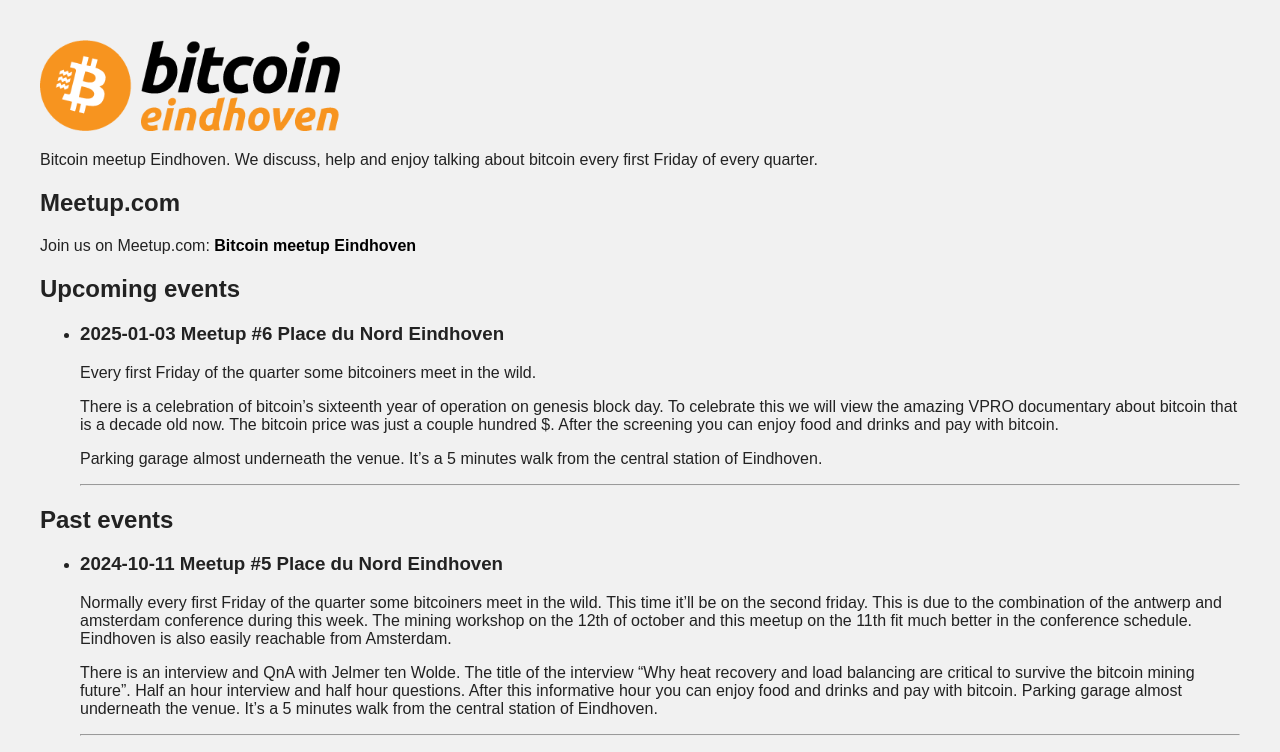
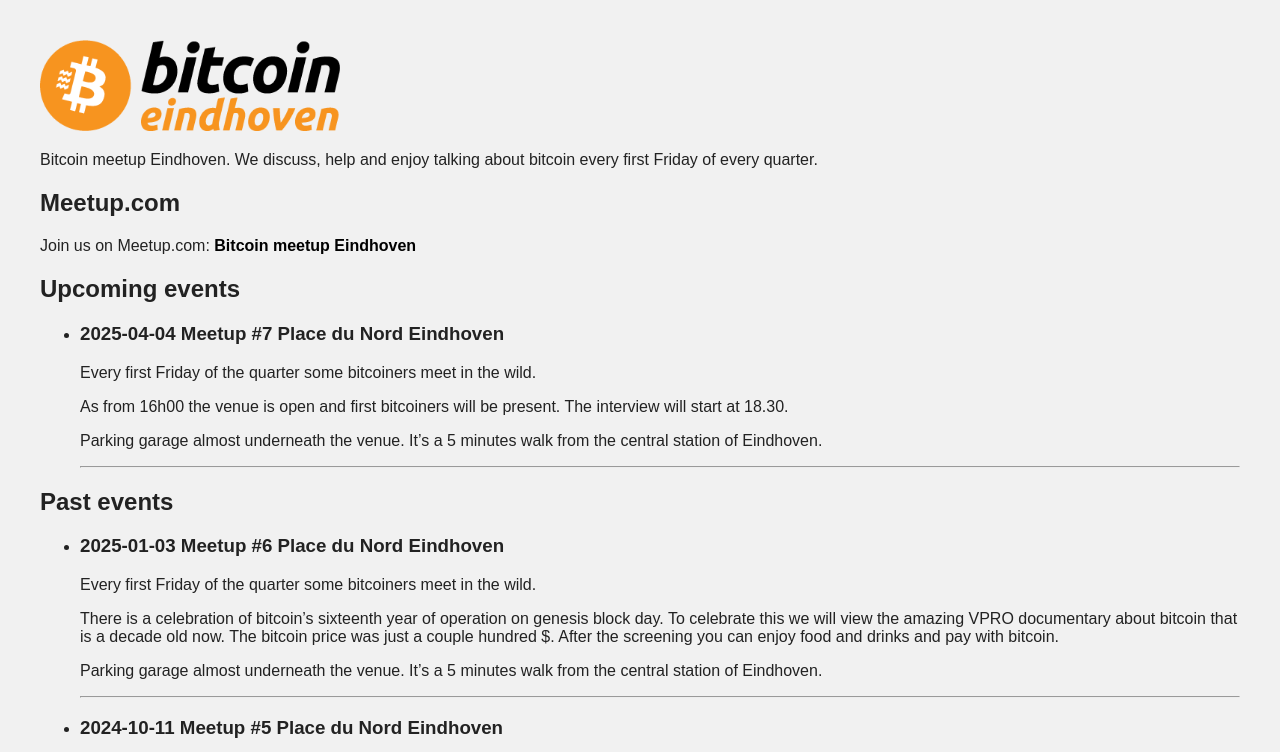
Before and after one commit to bitcoineindhoven/bitcoineindhoven.nl, a plain HTML site: page index.html in a window 1280 px wide. Shown: the top 752 px of the page. Drawn offline with Linux system fonts and the light colour scheme.

Commit message:
Added april event.

```diff
--- a/index.html
+++ b/index.html
@@ -23,9 +23,6 @@
     .display.math{display: block; text-align: center; margin: 0.5rem auto;}
   </style>
   <link rel="stylesheet" href="css/style.css" />
-  <!--[if lt IE 9]>
-    <script src="//cdnjs.cloudflare.com/ajax/libs/html5shiv/3.7.3/html5shiv-printshiv.min.js"></script>
-  <![endif]-->
 </head>
 <body>
 <header id="title-block-header">
@@ -40,14 +37,19 @@
 <p>Join us on Meetup.com: <a href="https://www.meetup.com/bitcoineindhoven/">Bitcoin meetup Eindhoven</a></p>
 <h2 id="upcoming-events">Upcoming events</h2>
 <ul>
+<li><h3 id="meetup-7-place-du-nord-eindhoven">2025-04-04 Meetup #7 Place du Nord Eindhoven</h3>
+<p>Every first Friday of the quarter some bitcoiners meet in the wild.</p>
+<p>As from 16h00 the venue is open and first bitcoiners will be present. The interview will start at 18.30.</p>
+<p>Parking garage almost underneath the venue. It’s a 5 minutes walk from the central station of Eindhoven.</p>
+<hr /></li>
+</ul>
+<h2 id="past-events">Past events</h2>
+<ul>
 <li><h3 id="meetup-6-place-du-nord-eindhoven">2025-01-03 Meetup #6 Place du Nord Eindhoven</h3>
 <p>Every first Friday of the quarter some bitcoiners meet in the wild.</p>
 <p>There is a celebration of bitcoin’s sixteenth year of operation on genesis block day. To celebrate this we will view the amazing VPRO documentary about bitcoin that is a decade old now. The bitcoin price was just a couple hundred $. After the screening you can enjoy food and drinks and pay with bitcoin.</p>
 <p>Parking garage almost underneath the venue. It’s a 5 minutes walk from the central station of Eindhoven.</p>
 <hr /></li>
-</ul>
-<h2 id="past-events">Past events</h2>
-<ul>
 <li><h3 id="meetup-5-place-du-nord-eindhoven">2024-10-11 Meetup #5 Place du Nord Eindhoven</h3>
 <p>Normally every first Friday of the quarter some bitcoiners meet in the wild. This time it’ll be on the second friday. This is due to the combination of the antwerp and amsterdam conference during this week. The mining workshop on the 12th of october and this meetup on the 11th fit much better in the conference schedule. Eindhoven is also easily reachable from Amsterdam.</p>
 <p>There is an interview and QnA with Jelmer ten Wolde. The title of the interview “Why heat recovery and load balancing are critical to survive the bitcoin mining future”. Half an hour interview and half hour questions. After this informative hour you can enjoy food and drinks and pay with bitcoin. Parking garage almost underneath the venue. It’s a 5 minutes walk from the central station of Eindhoven.</p>
```
Also changed, not shown: 1 other file.
